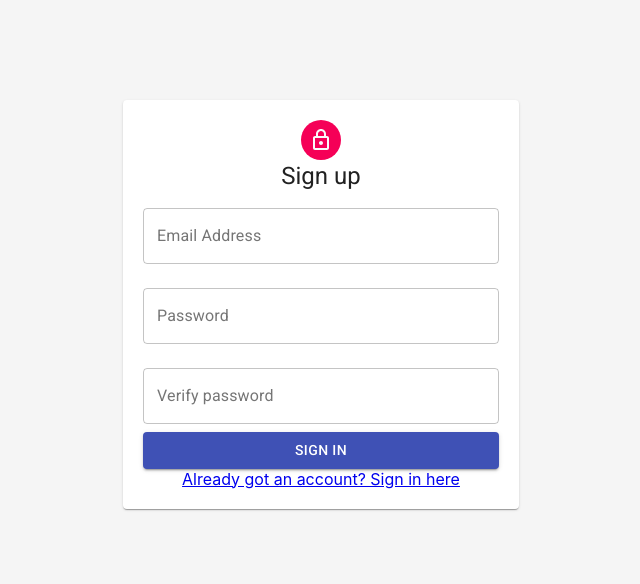
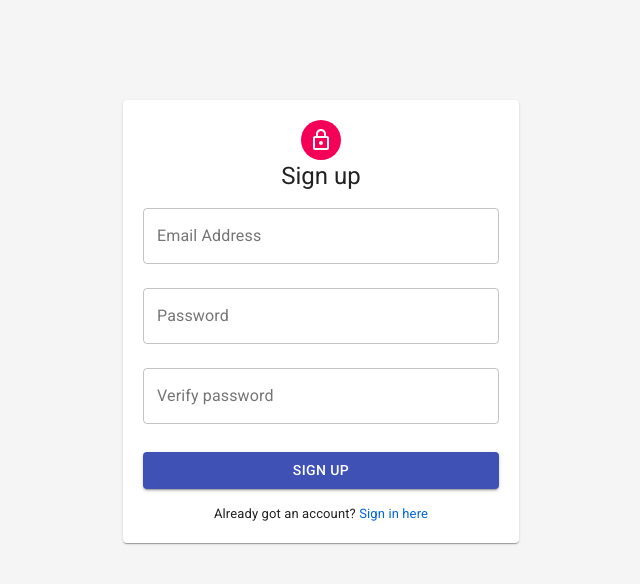
Before and after one commit to tasola/sssb-scrape-fe, a React (Create React App) app: page /sign-up in a window 1280 px wide. Shown: the top 584 px of the page, without its empty margins (319-959 px from the left). Built offline with nearby package versions, Linux system fonts and the light colour scheme; no server answers.

Commit message:
Add general styling on login/sign-up, add username when logged in

```diff
--- a/src/components/navbar/navbar.jsx
+++ b/src/components/navbar/navbar.jsx
@@ -1,4 +1,4 @@
-import React from 'react'
+import React, { useState } from 'react'
 import { connect } from 'react-redux'
 import { bindActionCreators } from 'redux'
 import { Link } from 'react-router-dom'
@@ -32,7 +32,7 @@ const useStyles = makeStyles(theme => ({
 const Navbar = props => {
   const classes = useStyles()
   const location = useLocation()
-  const [anchorEl, setAnchorEl] = React.useState(null)
+  const [anchorEl, setAnchorEl] = useState(null)
   const open = Boolean(anchorEl)
 
   const handleMenu = event => {
@@ -49,10 +49,10 @@ const Navbar = props => {
 
   const displayUsername = () => {
     if (props.username) return props.username
-    return props.userEmail.substring(0, props.userEmail.indexOf('@'))
+    else if (props.userEmail)
+      return props.userEmail.substring(0, props.userEmail.indexOf('@'))
+    else return ''
   }
-
-  console.log(props.userEmail)
 
   return (
     <div className={classes.root}>
@@ -112,7 +112,7 @@ const Navbar = props => {
 
 const mapStateToProps = state => {
   return {
-    userEmail: state.auth.user.email
+    userEmail: state.auth.user.email || state.auth.user.user.email
   }
 }
 
--- a/src/pages/login-page/login-page-style.js
+++ b/src/pages/login-page/login-page-style.js
@@ -19,6 +19,13 @@ const styles = () => ({
   form: {
     marginTop: 1
   },
+  submit: {
+    marginTop: 20
+  },
+  alreadyGotAnAccount: {
+    marginTop: 15,
+    fontSize: 13
+  },
   errorText: {
     color: '#f50057',
     marginBottom: 5,
--- a/src/pages/login-page/login-page.jsx
+++ b/src/pages/login-page/login-page.jsx
@@ -1,6 +1,6 @@
 import React, { Component } from 'react'
 import { connect } from 'react-redux'
-import { Redirect } from 'react-router-dom'
+import { Redirect, Link } from 'react-router-dom'
 import { loginUser } from '../../actions/auth/auth'
 import { withStyles } from '@material-ui/styles'
 import styles from './login-page-style'
@@ -76,8 +76,15 @@ class Login extends Component {
               className={classes.submit}
               onClick={this.handleSubmit}
             >
+              {this.props.isLoggingIn && <LockOutlinedIcon />}
               Sign In
             </Button>
+            <Typography className={classes.alreadyGotAnAccount}>
+              Don't have an account?{' '}
+              <Link className={'goToLogin ' + classes.goToLogin} to="/sign-up">
+                Sign up here
+              </Link>
+            </Typography>
           </Paper>
         </Container>
       )
--- a/src/pages/profile-page/profile-page.jsx
+++ b/src/pages/profile-page/profile-page.jsx
@@ -65,7 +65,6 @@ class ProfilePage extends Component {
   render() {
     const { isLoading, isLoggingOut, logoutError, location } = this.props
     let { areas, preferences } = this.props
-    console.log(this.props)
     if (location.isFromProfileModify)
       this.renderObjectFromLocationState(preferences, location.state)
     return !isLoading ? (
--- a/src/pages/sign-up-page/sign-up-page-style.js
+++ b/src/pages/sign-up-page/sign-up-page-style.js
@@ -19,6 +19,13 @@ const styles = () => ({
   form: {
     marginTop: 1
   },
+  submit: {
+    marginTop: 20
+  },
+  alreadyGotAnAccount: {
+    marginTop: 15,
+    fontSize: 13
+  },
   errorText: {
     color: '#f50057',
     marginBottom: 5,
--- /dev/null
+++ b/src/pages/sign-up-page/sign-up-page.css
@@ -0,0 +1,13 @@
+.goToLogin {
+  text-decoration: none;
+  color: #0366d6 !important;
+}
+
+.goToLogin:visited {
+  text-decoration: none;
+  color: initial;
+}
+
+.goToLogin:hover {
+  text-decoration: underline;
+}
--- a/src/pages/sign-up-page/sign-up-page.jsx
+++ b/src/pages/sign-up-page/sign-up-page.jsx
@@ -4,6 +4,7 @@ import { Redirect, Link } from 'react-router-dom'
 import { signUpUser } from '../../actions/auth/auth'
 import { withStyles } from '@material-ui/styles'
 import styles from './sign-up-page-style'
+import './sign-up-page.css'
 
 import Avatar from '@material-ui/core/Avatar'
 import Button from '@material-ui/core/Button'
@@ -109,9 +110,14 @@ class SignUpPage extends Component {
               className={classes.submit}
               onClick={this.handleSubmit}
             >
-              Sign In
+              Sign up
             </Button>
-            <Link to="/login">Already got an account? Sign in here</Link>
+            <Typography className={classes.alreadyGotAnAccount}>
+              Already got an account?{' '}
+              <Link className={'goToLogin ' + classes.goToLogin} to="/login">
+                Sign in here
+              </Link>
+            </Typography>
           </Paper>
         </Container>
       )
```
